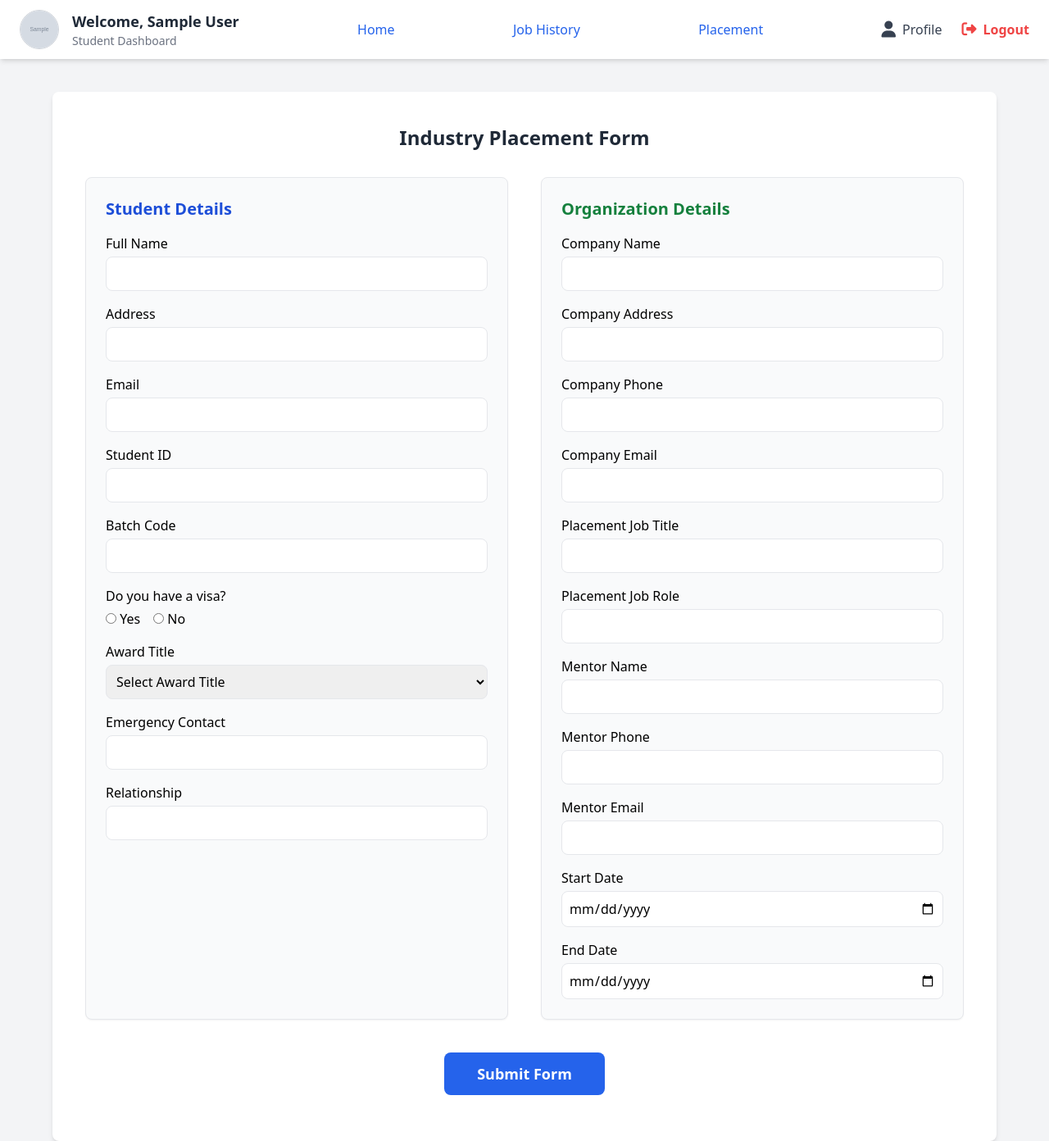
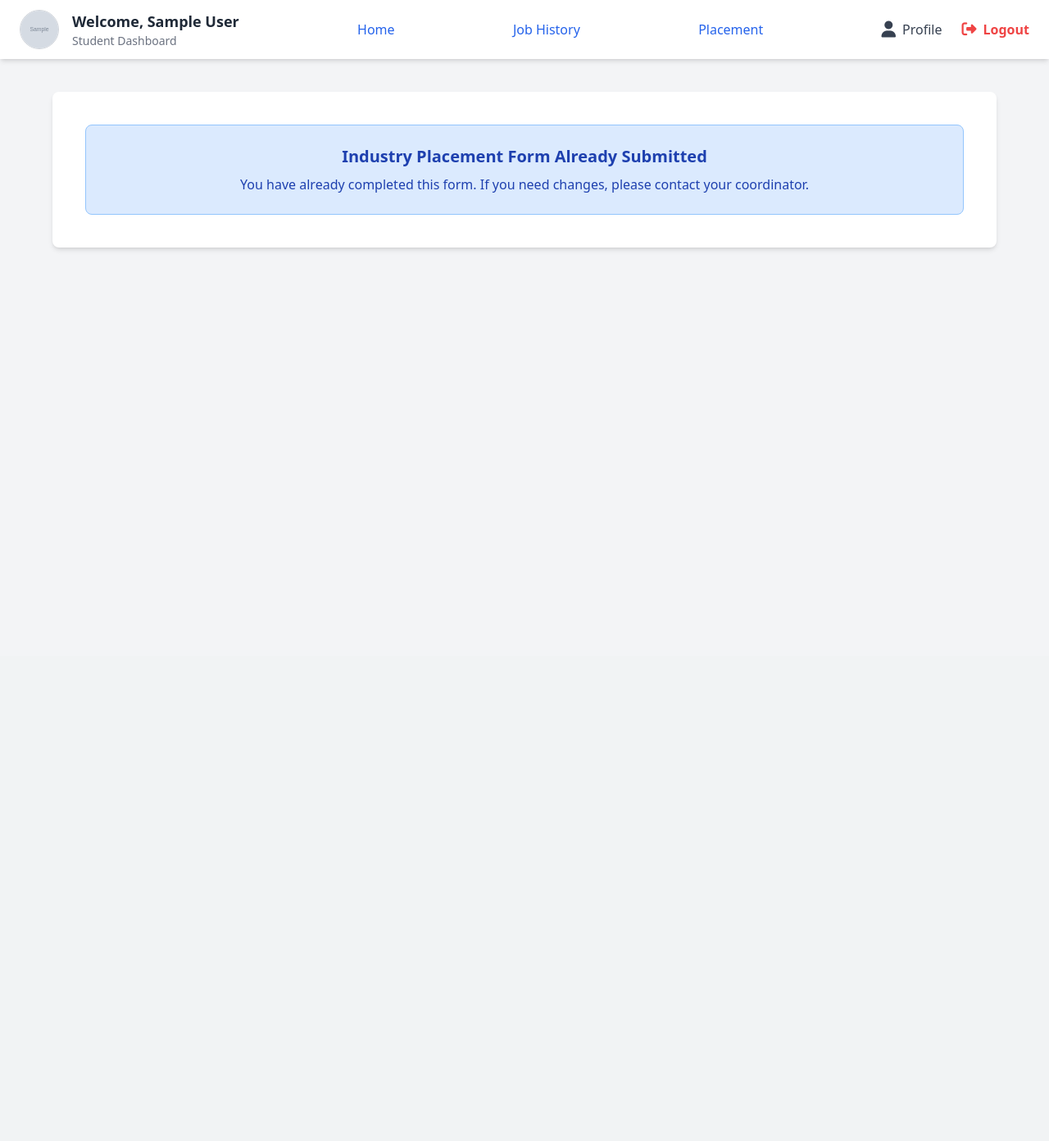
Before and after one commit to ChithMa/NextStep_Porject, a PHP site: page /views/industry_placement.php in a window 1280 px wide. Shown: the whole page at 82% size. After the commit the page ends 305 px from the top, so only its background shows below. Run offline with PHP 8.4, Linux system fonts and the light colour scheme; the visitor is signed in with stand-in values (Sample User, id 1); tables that the repository leaves empty or names only in its code hold one stand-in row (values such as "Sample post"); grey boxes marked "Sample" are stand-in pictures; some libraries are stand-ins or nearby versions.

Commit message:
Update Industry Replacement Form

```diff
--- a/views/industry_placement.php
+++ b/views/industry_placement.php
@@ -1,7 +1,32 @@
 <?php
 session_start();
 require_once "../includes/header.php";
+require_once "../config/db.php"; // DB connection
+
+// ---------------------------------------
+// CHECK IF USER LOGGED IN
+// ---------------------------------------
+if (!isset($_SESSION['user_id'])) {
+    header("Location: ../login.php");
+    exit;
+}
+
+// ---------------------------------------
+// GET STUDENT ID FROM SESSION
+// ---------------------------------------
+$student_id = $_SESSION['user_id'];
+
+// ---------------------------------------
+// CHECK IF STUDENT ALREADY SUBMITTED (PDO)
+// ---------------------------------------
+$stmt = $pdo->prepare("SELECT * FROM industry_placements WHERE student_id = ?");
+$stmt->execute([$student_id]);
+$result = $stmt->fetch(PDO::FETCH_ASSOC);
+
+$already_submitted = $result ? true : false;
 ?>
+
+
 <!DOCTYPE html>
 <html lang="en">
 <meta charset="UTF-8">
@@ -12,9 +37,9 @@ require_once "../includes/header.php";
 
 <div class="max-w-6xl mx-auto bg-white shadow-md rounded-lg mt-10 p-10">
 
-    <!-- ================= SESSION MESSAGES ================= -->
+    <!-- ===================== SESSION MESSAGE HANDLING ===================== -->
     <?php if (isset($_SESSION['success'])): ?>
-        <div class="mb-6 p-4 rounded-lg bg-green-100 border border-green-300 text-green-800 font-medium">
+        <div class="mb-6 p-4 bg-green-100 border border-green-300 text-green-800 rounded-lg">
             <?php
                 echo $_SESSION['success'];
                 unset($_SESSION['success']);
@@ -23,20 +48,34 @@ require_once "../includes/header.php";
     <?php endif; ?>
 
     <?php if (isset($_SESSION['error'])): ?>
-        <div class="mb-6 p-4 rounded-lg bg-red-100 border border-red-300 text-red-800 font-medium">
+        <div class="mb-6 p-4 bg-red-100 border border-red-300 text-red-800 rounded-lg">
             <?php
                 echo $_SESSION['error'];
                 unset($_SESSION['error']);
             ?>
         </div>
     <?php endif; ?>
-    <!-- ===================================================== -->
+
+    <!-- ============================================================= -->
+    <!-- STUDENT ALREADY SUBMITTED → SHOW MESSAGE ONLY                -->
+    <!-- ============================================================= -->
+    <?php if ($already_submitted): ?>
+
+        <div class="p-6 bg-blue-100 border border-blue-300 text-blue-800 rounded-lg text-center">
+            <h2 class="text-xl font-semibold">Industry Placement Form Already Submitted</h2>
+            <p class="mt-2">You have already completed this form. If you need changes, please contact your coordinator.</p>
+        </div>
+
+    <?php else: ?>
+
+        <!-- ============================================================= -->
+        <!-- SHOW THE FORM (STUDENT HAS NOT SUBMITTED YET)                -->
+        <!-- ============================================================= -->
 
         <h1 class="text-2xl font-bold text-center mb-8 text-gray-800">Industry Placement Form</h1>
 
         <form action="../controllers/industry_placement_process.php" method="POST">
 
-        <!-- Flex container for 2 sections -->
             <div class="grid grid-cols-1 md:grid-cols-2 gap-10">
 
                 <!-- ================== STUDENT SECTION ================== -->
@@ -186,7 +225,6 @@ require_once "../includes/header.php";
 
             </div>
 
-        <!-- Submit Button -->
             <div class="mt-10 flex justify-center">
                 <button type="submit"
                         class="bg-blue-600 text-white px-10 py-3 rounded-lg text-lg font-semibold hover:bg-blue-700">
@@ -196,6 +234,8 @@ require_once "../includes/header.php";
 
         </form>
 
+    <?php endif; ?>
+
 </div>
 
 </body>
```
Lines whose indentation alone changed are shown as unchanged.
